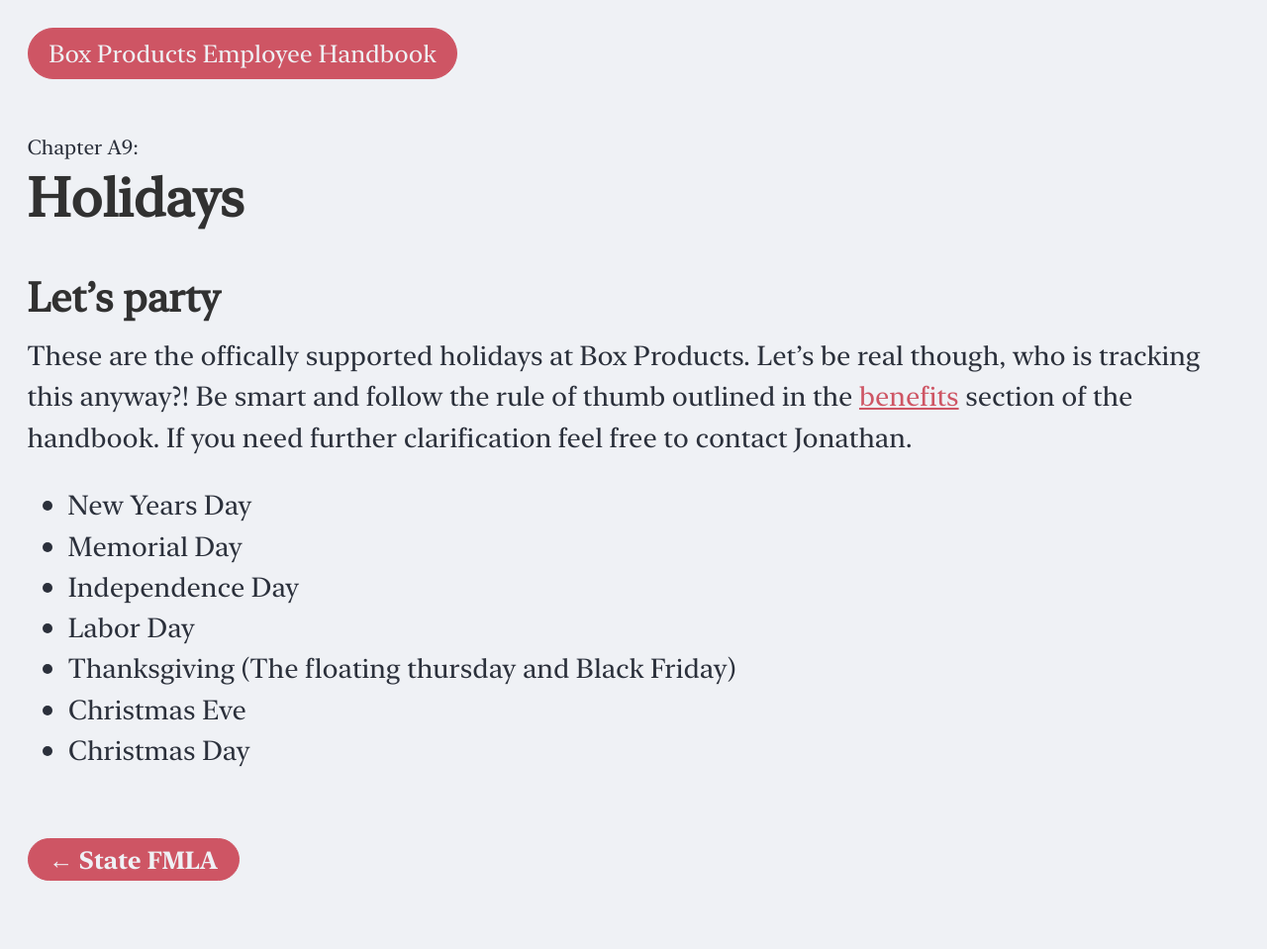
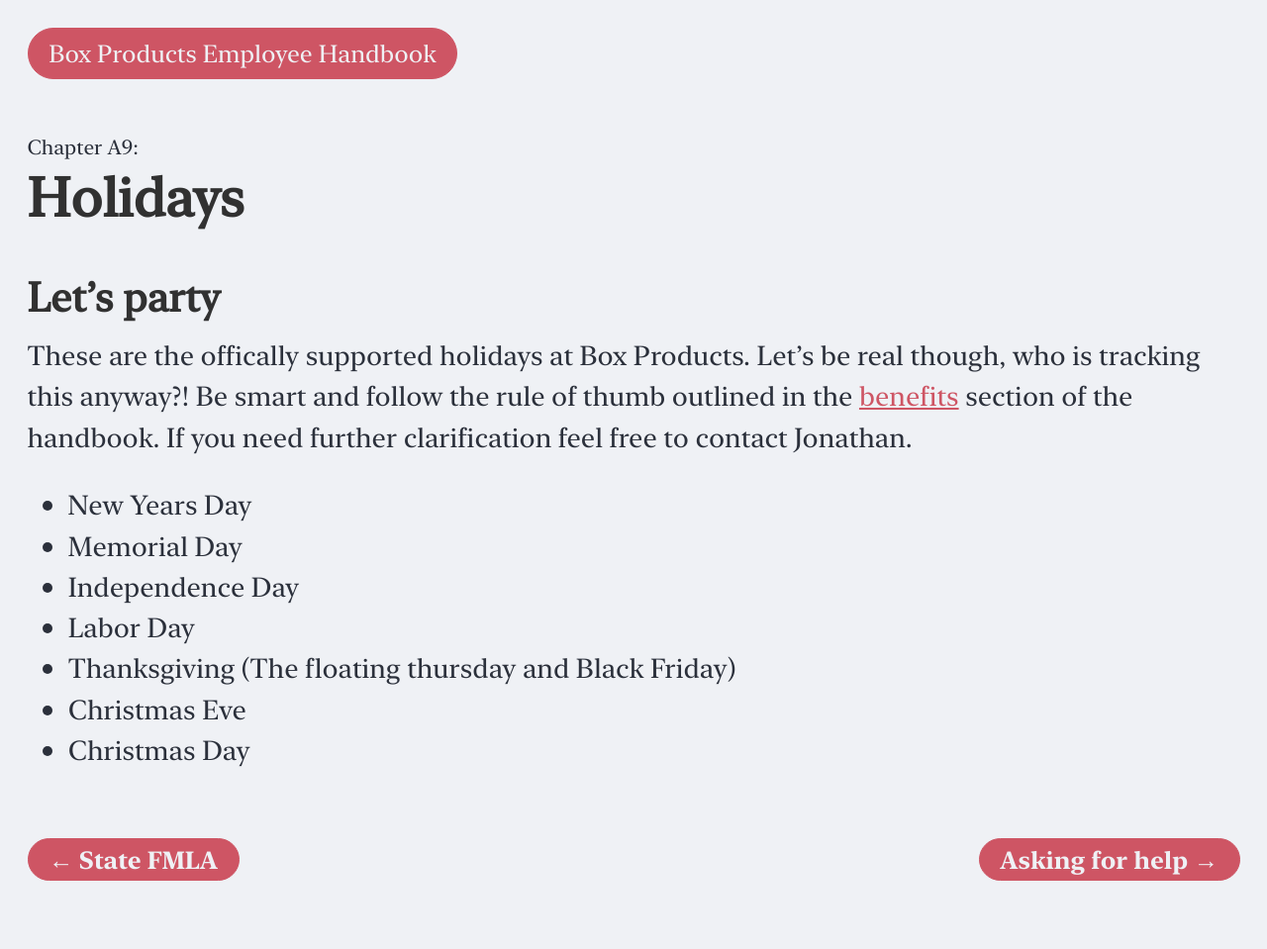
Before and after one commit to basecamp/handbook, a Jekyll site: the page built from appendix-10-holidays.md, in a window 1280 px wide. Shown: the whole page at 99% size. Built offline with Jekyll 4.4.1, drawn with Linux system fonts in a browser that asks for light colours.

Commit message:
Create links

```diff
--- a/appendix-10-holidays.md
+++ b/appendix-10-holidays.md
@@ -2,6 +2,8 @@
 layout: page
 title: "Holidays"
 chapter: "Chapter A9:"
+next_link: "Asking for help →"
+next_url: "/appendix-11-asking-for-help"
 prev_link: "← State FMLA"
 prev_url: "/appendix-09-State FMLA"
 ---
--- a/index.html
+++ b/index.html
@@ -131,3 +131,6 @@
 <div class="my-4">
   <a class="font-bold" href="/appendix-10-holidays">Holidays</a>
 </div>
+<div class="my-4">
+  <a class="font-bold" href="/appendix-10-asking-for-help">Asking for help</a>
+</div>
```
Also changed, not shown: appendix-11-asking-for-help.md (renamed from appendix-11-asking for help.md).
